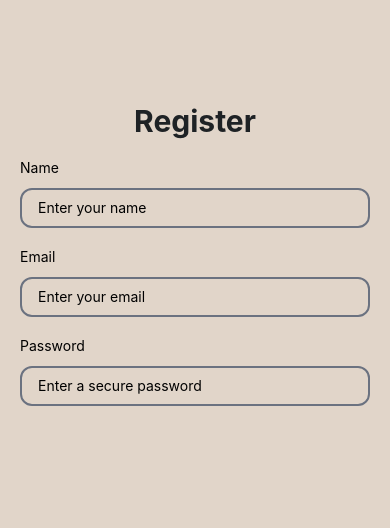
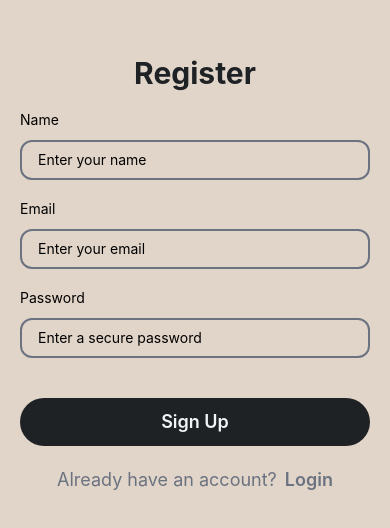
Before and after one commit to Rahul-Rasve/E-Commerce-APP-Frontend, a React Native app: screen / in a window 390 px wide. Shown: the part 148-676 px from the top of the page. Built offline with nearby package versions, Linux system fonts and the light colour scheme.

Commit message:
progress in auth

```diff
--- a/app.json
+++ b/app.json
@@ -2,6 +2,7 @@
   "expo": {
     "name": "frontend",
     "slug": "frontend",
+    "scheme": "frontend",
     "version": "1.0.0",
     "orientation": "portrait",
     "icon": "./assets/icon.png",
@@ -22,6 +23,9 @@
     },
     "web": {
       "favicon": "./assets/favicon.png"
-    }
+    },
+    "plugins": [
+      "expo-router"
+    ]
   }
 }
--- /dev/null
+++ b/components/CustomButton.jsx
@@ -0,0 +1,18 @@
+import { View, Text, TouchableOpacity, ActivityIndicator } from "react-native";
+import React from "react";
+
+const CustomButton = ({ title, handlePress, isLoading }) => {
+	return isLoading ? (
+		<View className="bg-primary_button rounded-full h-12 flex justify-center items-center mx-5">
+			<ActivityIndicator size="small" color="#ffffff" />
+		</View>
+	) : (
+		<TouchableOpacity onPress={handlePress}>
+			<View className="bg-primary_button rounded-full h-12 flex justify-center items-center mx-5">
+				<Text className="text-gray-100 text-lg font-semibold">{title}</Text>
+			</View>
+		</TouchableOpacity>
+	);
+};
+
+export default CustomButton;
--- a/components/InputField.jsx
+++ b/components/InputField.jsx
@@ -1,13 +1,19 @@
 import { View, Text, TextInput } from "react-native";
 import React from "react";
 
-const InputField = ({ title, placeholder, isPassword, inputType }) => {
+const InputField = ({ title, placeholder, isPassword = false, inputType, autoComplete, handleChange, value }) => {
 	return (
 		<View>
 			<Text>{title}</Text>
 			<TextInput
 				className="border-2 border-gray-500 rounded-xl mt-3 mb-5 pl-4 h-10"
 				placeholder={placeholder}
+				autoCorrect={false}
+				keyboardType={inputType}
+				secureTextEntry={isPassword}
+				autoComplete={autoComplete}
+				onChangeText={handleChange}
+				value={value}
 			/>
 		</View>
 	);
--- /dev/null
+++ b/screens/auth/Login.jsx
@@ -0,0 +1,12 @@
+import { View, Text } from "react-native";
+import React from "react";
+
+const Login = () => {
+	return (
+		<View>
+			<Text>Login</Text>
+		</View>
+	);
+};
+
+export default Login;
--- a/screens/auth/Register.jsx
+++ b/screens/auth/Register.jsx
@@ -1,26 +1,73 @@
-import { View, Text, TextInput } from "react-native";
-import React from "react";
+import {
+	View,
+	Text,
+	TextInput,
+	TouchableOpacity,
+	Keyboard,
+} from "react-native";
+import React, { useState } from "react";
 import InputField from "../../components/InputField";
+import CustomButton from "../../components/CustomButton";
+import { router } from "expo-router";
 
 const Register = () => {
+	const [form, setForm] = useState({
+		name: "",
+		email: "",
+		password: "",
+	});
+
+	const [loading, setLoading] = useState(false);
+
+	const submit = async () => {
+		if (form.name === "" || form.email === "" || form.password === "") {
+			alert("Please fill out all fields");
+			return;
+		}
+
+		setLoading(true);
+	};
+
 	return (
 		<View className="flex-1 justify-center bg-primary_background">
 			<Text className="text-3xl text-center font-bold text-primary_title">
 				Register
 			</Text>
 
-			{/* <View className="m-5">
-				<Text>Name</Text>
-				<TextInput className="border-2 border-gray-500 rounded-xl mt-3 mb-5 pl-4 h-10" />
-				<Text>Email</Text>
-				<TextInput className="border-2 border-gray-500 rounded-xl mt-3 mb-5 pl-4 h-10" />
-				<Text>Password</Text>
-				<TextInput className="border-2 border-gray-500 rounded-xl mt-3 mb-5 pl-4 h-10" />
-			</View> */}
-            <View className="m-5">
-				<InputField title="Name" placeholder="Enter your name" />
-				<InputField title="Email" placeholder="Enter your email"  />
-				<InputField title="Password" placeholder="Enter a secure password" />
+			<View className="m-5">
+				<InputField
+					title="Name"
+					placeholder="Enter your name"
+					value={form.name}
+					handleChange={(text) => setForm({ ...form, name: text })}
+				/>
+				<InputField
+					title="Email"
+					placeholder="Enter your email"
+					inputType="email-address"
+					autoComplete="email"
+					value={form.email}
+					handleChange={(text) => setForm({ ...form, email: text })}
+				/>
+				<InputField
+					title="Password"
+					placeholder="Enter a secure password"
+					isPassword={true}
+					autoComplete="password"
+					value={form.password}
+					handleChange={(text) => setForm({ ...form, password: text })}
+				/>
+			</View>
+
+			<CustomButton title="Sign Up" handlePress={submit} isLoading={loading} />
+
+			<View className="flex flex-row justify-center mt-5">
+				<Text className="text-gray-500 text-lg">Already have an account?</Text>
+				<TouchableOpacity>
+					<Text className="text-gray-500 font-semibold ml-2 text-lg">
+						Login
+					</Text>
+				</TouchableOpacity>
 			</View>
 		</View>
 	);
--- a/tailwind.config.js
+++ b/tailwind.config.js
@@ -8,7 +8,8 @@ module.exports = {
 		extend: {
 			colors: {
 				primary_background: "#e1d5c9",
-				primary_title: "#1e2225"
+				primary_title: "#1e2225",
+				primary_button: "#1e2225",
 			},
 		},
 	},
```
Also changed, not shown: package.json (+7 -2 lines), 1 other file (tests, documents, lock files or other folders).
